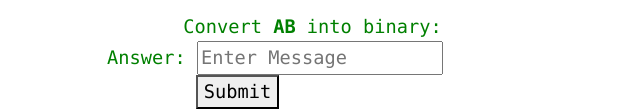
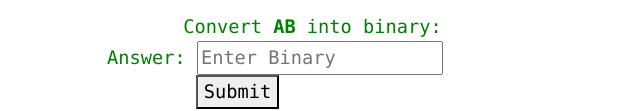
Before and after one commit to MaryKateMcGranahan/InteractiveCryptology, a website: page stenography.html in a window 1280 px wide. Shown: the part 724-835 px from the top of the page, 365-1005 px from the left. Drawn offline with Linux system fonts and the light colour scheme.

Commit message:
minor changed

```diff
--- a/stenography.html
+++ b/stenography.html
@@ -44,12 +44,14 @@
            <div class= "challenge">
                <task>Convert <b>AB</b> into binary:<br>
             <form>Answer:
-            <input type='text' id='answer' placeholder='Enter Message'>
+            <input type='text' id='answer' placeholder='Enter Binary'>
             <br>
             </form>
 <button id='Hex'>Submit</button>
             </task>
       </div>
+          <br>
+          <br>
           <p><u>Hiding the Message in Binary</u></p>
           <p>In order to hide a message in binary, you need to match the binary of your message to the last binary digits of some pixels in the picture. You do this by adding 1, taking away 1, or leaving the last bit of the binary the same. For example, if I had the hex code of AC09 8A... and I wanted to hide the message hey, I would convert hey into its binary string based on its decimal value in the ascii chart= 01101000 01100101 01111001. I would then convert the first hex pixel, AD, into binary= 10101101. The first bit of the string we are hiding is 0, the last bit of the pixel we are starting at is 1, so we change the 10101101 of AD into 10101100, making it AC. These minor changes to the pixels will not affect the actual image. It is also helpful to know the start index of the hidden message (the number of the first changed pixel), or else you could be searching through thousands of extra pixels.
           </p>
```
